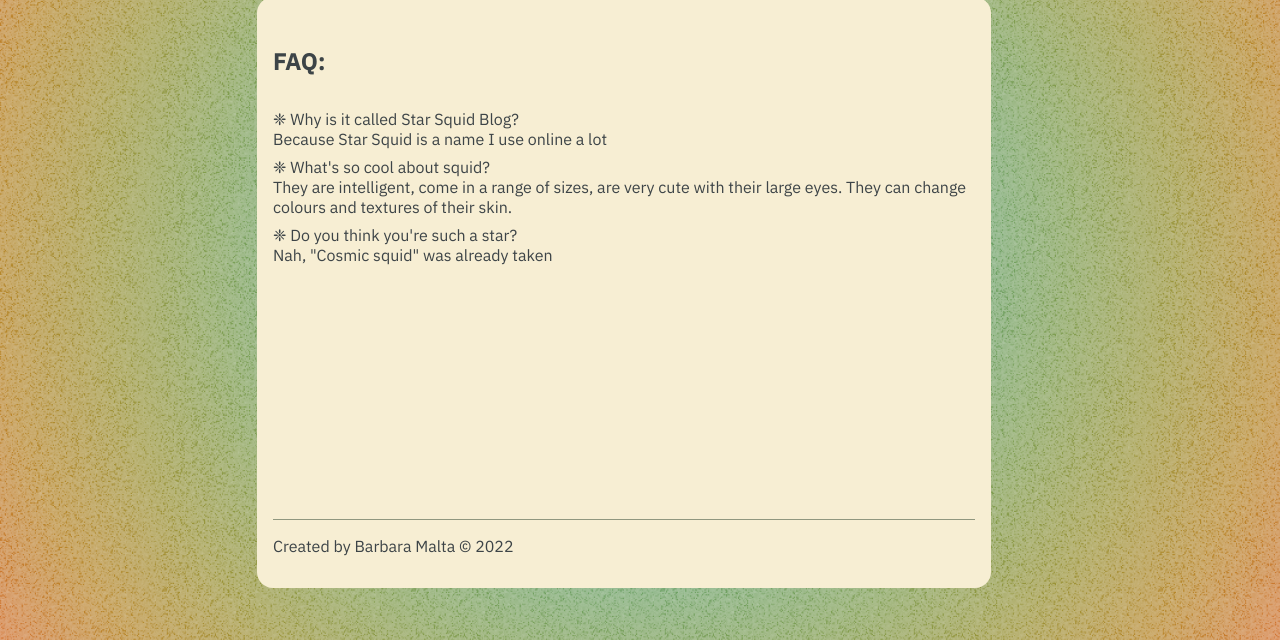
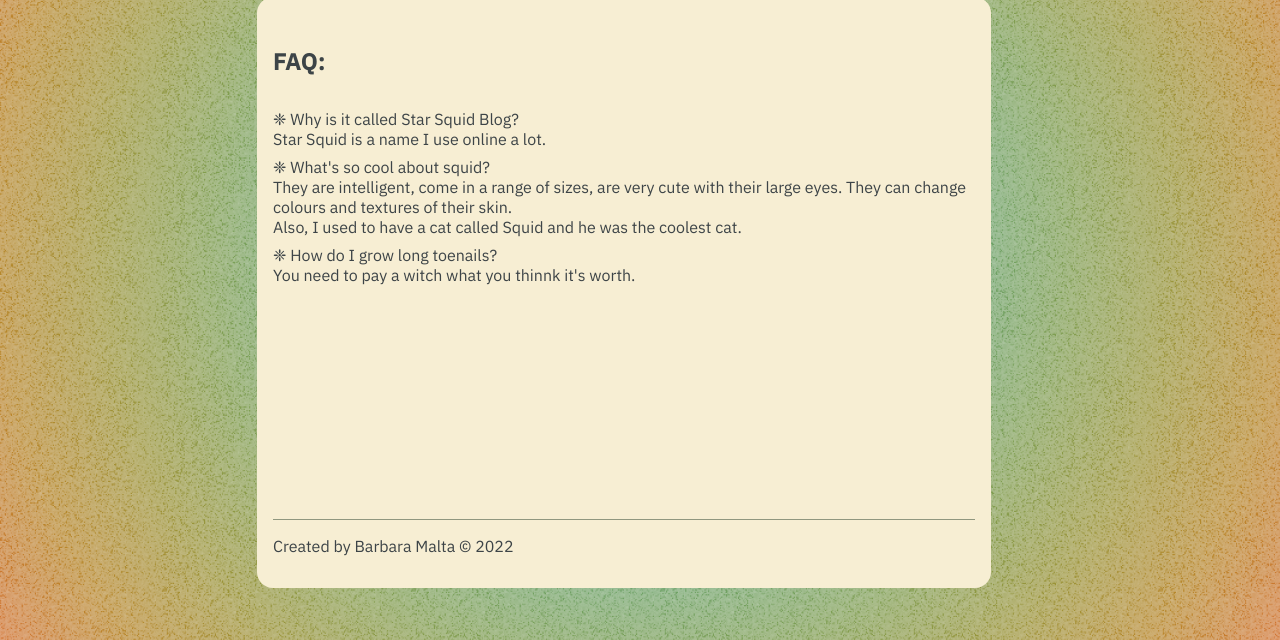
Before and after one commit to Star-Squid/squidblog, a Gatsby site: page /about in a window 1280 px wide. Shown: the part 160-800 px from the top of the page. Built offline with nearby package versions, Linux system fonts and the light colour scheme; Gatsby itself is replaced by a stand-in of ours.

Commit message:
modify text in about

```diff
--- a/src/pages/about.js
+++ b/src/pages/about.js
@@ -10,20 +10,21 @@ export default function AboutPage() {
         <ul>
           <li>
             Why is it called Star Squid Blog?
-            <p>Because Star Squid is a name I use online a lot</p>
+            <p>Star Squid is a name I use online a lot.</p>
           </li>
 
           <li>
             What's so cool about squid?
             <p>
-              They are intelligent, come in a range of sizes, are very cute with
-              their large eyes. They can change colours and textures of their
-              skin.
+              They are intelligent, come in a range of sizes, are very cute with their large eyes. They can change colours and textures of their skin.
+            </p>
+            <p>
+              Also, I used to have a cat called Squid and he was the coolest cat.
             </p>
           </li>
           <li>
-            Do you think you're such a star?
-            <p>Nah, "Cosmic squid" was already taken</p>
+            How do I grow long toenails?
+            <p>You need to pay a witch what you thinnk it's worth.</p>
           </li>
         </ul>
       </div>
```
